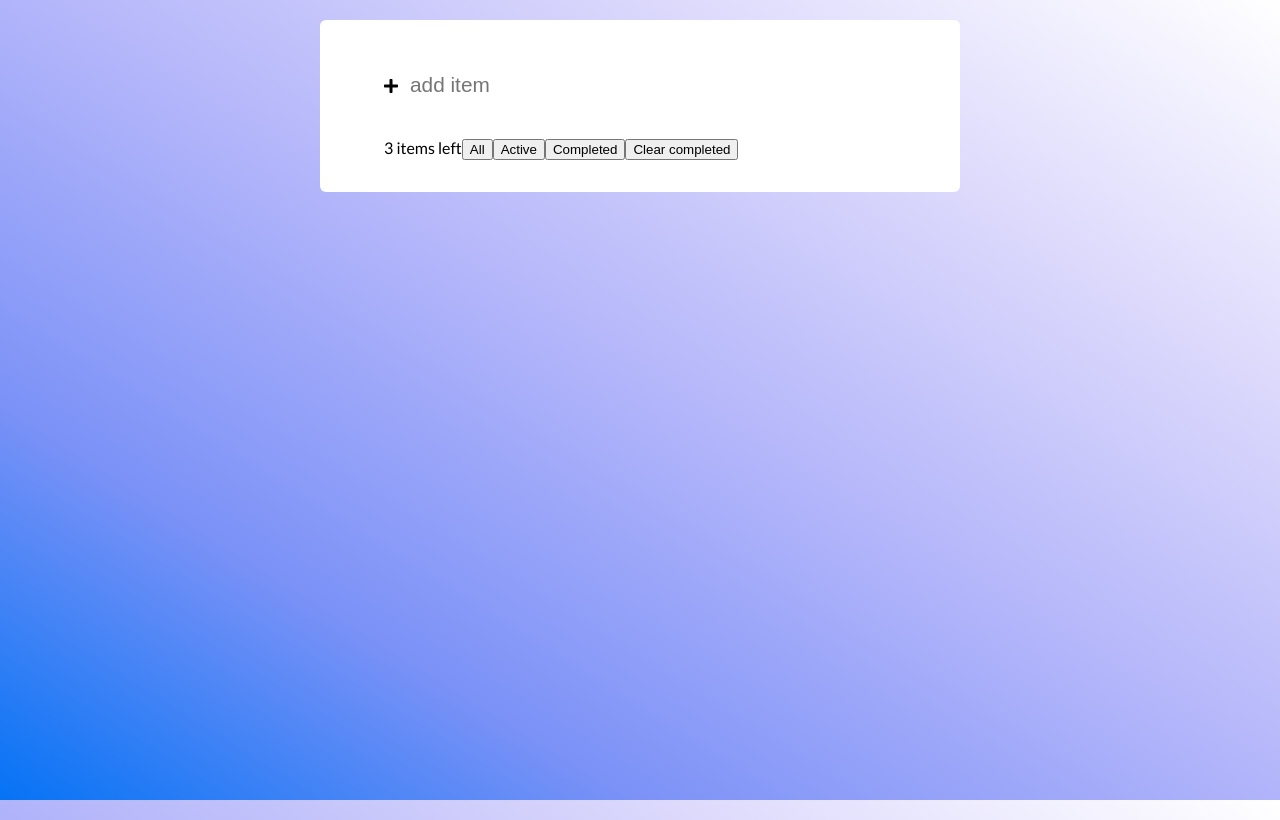
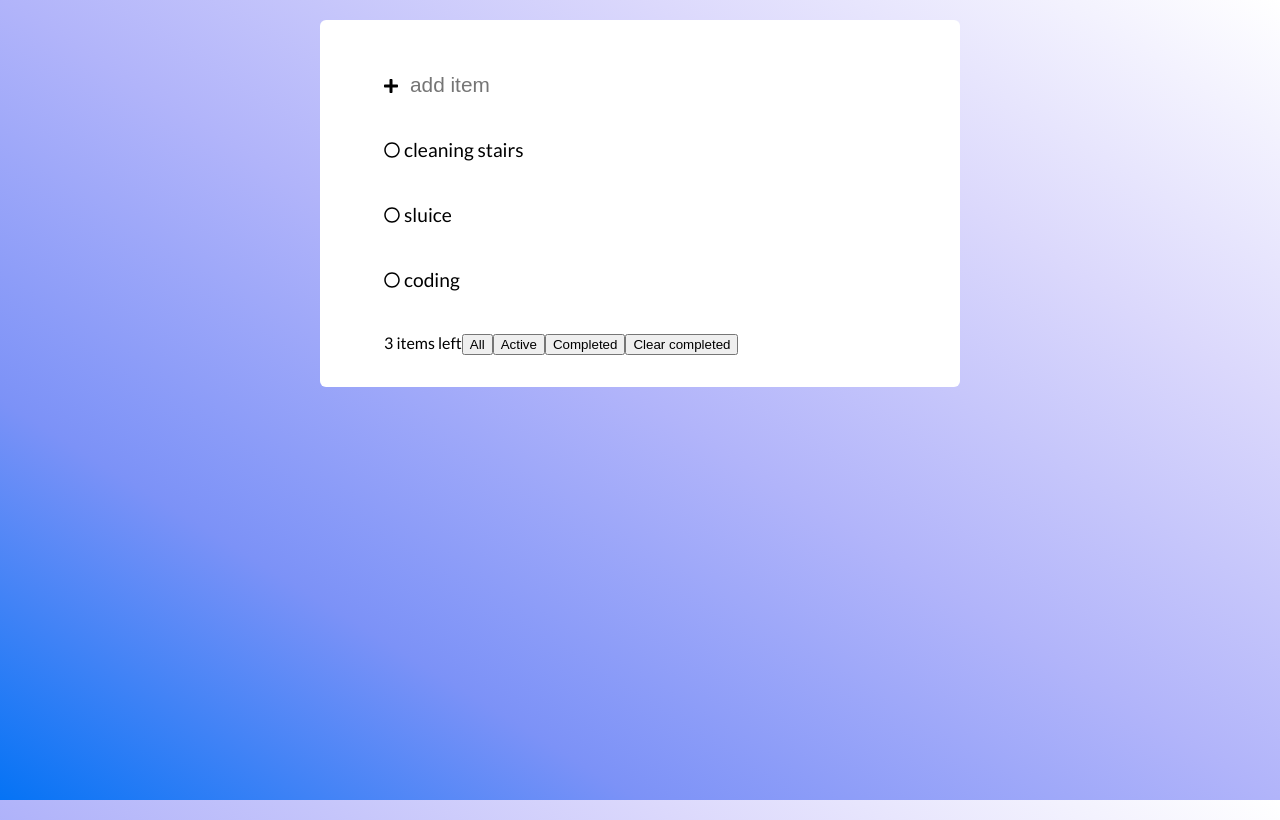
Before and after one commit to leitnerdominik/ReactTodoApp, a React app: page / in a window 1280 px wide. Built offline with nearby package versions, Linux system fonts and the light colour scheme.

Commit message:
changed access to an item from index -> id, made some changes to the footer

```diff
--- a/src/components/TodoItems/TodoItem/TodoItem.js
+++ b/src/components/TodoItems/TodoItem/TodoItem.js
@@ -12,9 +12,10 @@ class TodoItem extends Component {
         this.keyDownHandler = this.keyDownHandler.bind(this);
     }
     changeItem(event) {
+
         const value = event.target.value;
-        this.props.toggleEdit(this.props.index);
-        this.props.editItem(value, this.props.index);
+        this.props.toggleEdit(this.props.id);
+        this.props.editItem(value, this.props.id);
     }
 
     keyDownHandler(event) {
@@ -38,18 +39,18 @@ class TodoItem extends Component {
 
         const item = this.props.isEditing ? edit : title;
 
-        const showEdit = !this.props.isEditing ? <div className="editItem controls" onClick={() => this.props.toggleEdit(this.props.index)}>
+        const showEdit = !this.props.isEditing ? <div className="editItem controls" onClick={() => this.props.toggleEdit(this.props.id)}>
             <FontAwesomeIcon icon="pencil-alt"/>
         </div> : null;
 
         return (
             <div className="ContainerItem">
-                <div className="checkItem" onClick={() => this.props.toggleItem(this.props.index)}>
+                <div className="checkItem" onClick={() => this.props.toggleItem(this.props.id)}>
                     <FontAwesomeIcon icon={check} />
                 </div>
                 {item}
                 {showEdit}
-                <div className="deleteItem controls" onClick={() => this.props.deleteItem(this.props.index)}>
+                <div className="deleteItem controls" onClick={() => this.props.deleteItem(this.props.id)}>
                     <FontAwesomeIcon icon="trash-alt"/>
                 </div>
             </div>
--- a/src/components/TodoItems/TodoItems.js
+++ b/src/components/TodoItems/TodoItems.js
@@ -11,7 +11,7 @@ const todoItems = (props) => {
             return <TodoItem
                 name={item.name}
                 key={index}
-                index={index}
+                id={item.id}
                 toggleItem={props.toggleItem}
                 isCompleted={item.isCompleted}
                 deleteItem={props.deleteItem}
--- a/src/container/Todo/Todo.js
+++ b/src/container/Todo/Todo.js
@@ -1,4 +1,6 @@
 import React, { Component } from 'react';
+
+import _ from 'lodash';
 
 import TodoInput from '../../components/TodoInput/TodoInput';
 import TodoItems from '../../components/TodoItems/TodoItems';
@@ -32,26 +34,10 @@ class Todo extends Component {
                     isEditing: false,
                 },
             ],
-
-            showItems: [],
             showOption: 'ALL',
         }
     }
 
-    componentDidMount() {
-        this.setState({showItems: [...this.state.items]});
-    }
-
-    shouldComponentUpdate(nextProps, nextState) {
-        console.log(nextState);
-        if(this.state.showOption === nextState.showOption)
-            return false;
-        return true;
-    }
-
-    componentDidUpdate() {
-        this.changeShowItems(this.state.showOption);
-    }
 
     inputChangeHandler(event) {
         this.setState({
@@ -81,30 +67,54 @@ class Todo extends Component {
         this.setState({items: updatedItems});
     }
 
-    toggleItem(index) {
+    toggleItem(id) {
         const items = [...this.state.items];
-        items[index].isCompleted = !items[index].isCompleted;
+        const updatedItems = items.map(item => {
+            return (
+                {...item, isCompleted: item.id === id ? !item.isCompleted : item.isCompleted}
+            );
+        })
 
-        this.setState({items});
+        this.setState({items: updatedItems});
 
     }
 
-    deleteItem(index) {
+    deleteItem(id) {
         const items = [...this.state.items];
-        items.splice(index, 1);
-        this.setState({items: items});
+        const updatedItems = items.filter(item => item.id !== id);
+        this.setState({items: updatedItems});
     }
 
-    toggleEdit(index) {
+    toggleEdit(id) {
         const items = [...this.state.items];
-        items[index].isEditing = !items[index].isEditing;
-        this.setState({items: items});
+        console.log(id);
+        const updatedItems = items.map((item) => {
+            let edit = item.isEditing;
+            if(item.id === id)
+                edit = !item.isEditing;
+            console.log('[TOGGLE EDIT]', item.isEditing);
+            return {...item, isEditing: edit};
+            // {...item, isEditing: item.id === id ? !item.isEditing : item.isEditing}
+        });
+
+        // console.log('[UPDATE ITEMS]:', updatedItems[1].isEditing);
+
+        console.table(updatedItems);
+
+        this.setState({items: updatedItems});
+
     }
 
-    editItem(value, index) {
+    editItem(value, id) {
         const items = [...this.state.items];
-        items[index].name = value;
-        this.setState({items: items});
+        const updatedItems = items.map(item => {
+            return (
+                {...item, name: item.id === id ? value : item.name}
+            );
+        })
+
+        this.setState({items: updatedItems});
+
     }
 
     itemsLeftHandler() {
@@ -115,10 +125,7 @@ class Todo extends Component {
     clearCompleted() {
         const items = [...this.state.items];
         const updatedItems = items.filter(item => !item.isCompleted)
-        this.setState({
-            items: updatedItems,
-            showItems: updatedItems,
-            });
+        this.setState({items: updatedItems});
     }
 
     changeShowItems(option) {
@@ -130,7 +137,7 @@ class Todo extends Component {
             updatedItems = items.filter(item => item.isCompleted);
         }
 
-        this.setState({showItems: updatedItems});
+        return updatedItems;
     }
 
     changeShowOption(option) {
@@ -141,6 +148,7 @@ class Todo extends Component {
     render() {
 
         const itemsLeft = this.itemsLeftHandler();
+        const items = this.changeShowItems(this.state.showOption)
 
         return(
             <div className="Container">
@@ -151,7 +159,7 @@ class Todo extends Component {
                     cleanInput={this.cleanInputHandler.bind(this)}
                 />
                 <TodoItems
-                    items={this.state.showItems}
+                    items={items}
                     toggleItem={this.toggleItem.bind(this)}
                     deleteItem={this.deleteItem.bind(this)}
                     editItem={this.editItem.bind(this)}
```
